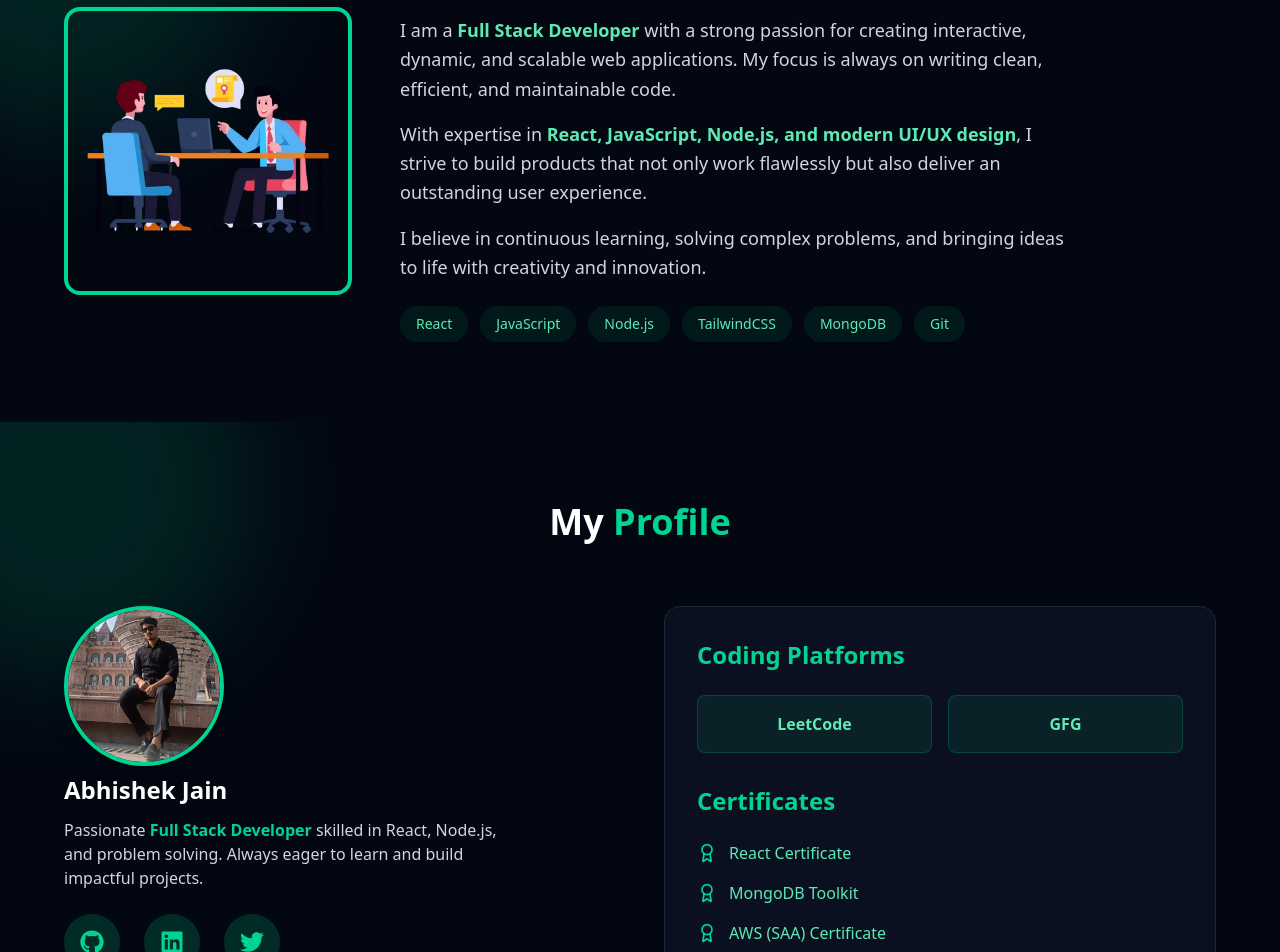
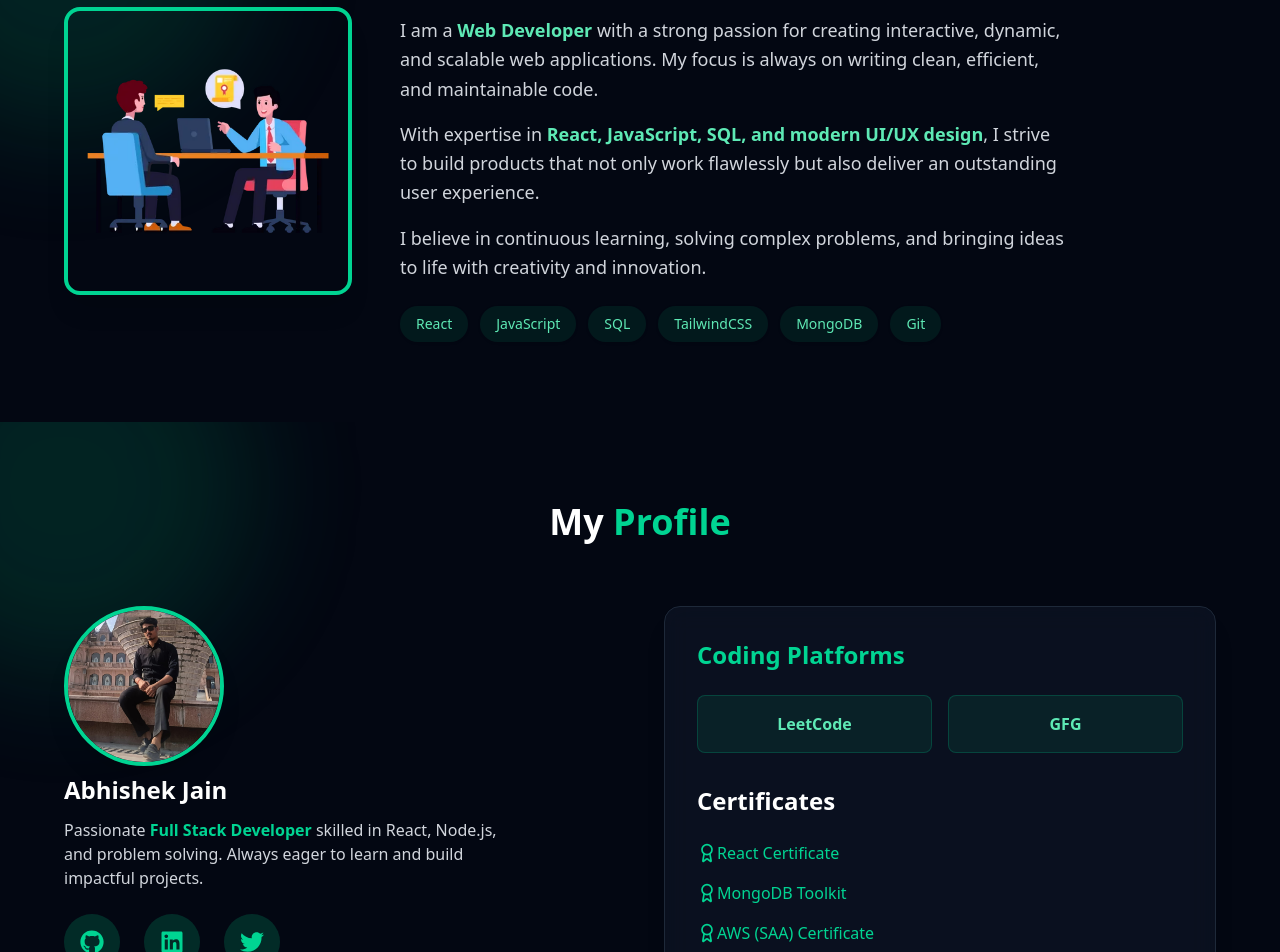
Before and after one commit to mrjaini/MY-PORTFOLIO, a React (Vite) app: page / in a window 1280 px wide. Shown: the part 920-1872 px from the top of the page. Built offline with nearby package versions, Linux system fonts and the light colour scheme.

Commit message:
Certificate add

```diff
--- a/src/components/About.jsx
+++ b/src/components/About.jsx
@@ -42,13 +42,13 @@ export default function About() {
             About <span className="text-emerald-400">Me</span>
           </h2>
           <p className="text-lg text-gray-300 leading-relaxed max-w-2xl">
-            I am a <span className="font-semibold text-emerald-300">Full Stack Developer </span>
+            I am a <span className="font-semibold text-emerald-300">Web Developer </span>
             with a strong passion for creating interactive, dynamic, and scalable web applications.
             My focus is always on writing clean, efficient, and maintainable code.
           </p>
 
           <p className="mt-4 text-lg text-gray-300 leading-relaxed max-w-2xl">
-            With expertise in <span className="font-semibold text-emerald-300">React, JavaScript, Node.js, and modern UI/UX design</span>,
+            With expertise in <span className="font-semibold text-emerald-300">React, JavaScript, SQL, and modern UI/UX design</span>,
             I strive to build products that not only work flawlessly but also deliver an outstanding user experience.
           </p>
 
@@ -58,7 +58,7 @@ export default function About() {
 
           {/* Skills Badges */}
           <div className="mt-6 flex flex-wrap gap-3 justify-center md:justify-start">
-            {["React", "JavaScript", "Node.js", "TailwindCSS", "MongoDB", "Git"].map((skill) => (
+            {["React", "JavaScript", "SQL", "TailwindCSS", "MongoDB", "Git"].map((skill) => (
               <span
                 key={skill}
                 className="px-4 py-2 bg-emerald-500/10 text-emerald-300 rounded-full text-sm font-medium shadow-sm hover:bg-emerald-500/20 transition"
--- a/src/components/Profile.jsx
+++ b/src/components/Profile.jsx
@@ -107,7 +107,7 @@ export default function Profile() {
           </div>
 
           {/* Certificates */}
-          <h3 className="text-2xl font-semibold mb-6 text-emerald-400">
+          <h3 className="text-2xl font-semibold mb-6 text-white">
             Certificates
           </h3>
           <ul className="space-y-4">
@@ -115,14 +115,17 @@ export default function Profile() {
               { name: "React Certificate", link: "https://media.geeksforgeeks.org/courses/certificates/57c9abc84dfff508a1f8e11b721a3cf8.pdf" },
               { name: "MongoDB Toolkit", link: "https://certificatemongodb.tiiny.site/" },
               { name: "AWS (SAA) Certificate", link: "https://media.geeksforgeeks.org/courses/certificates/ada666d53ed4a2cdabd48f4cf95a7347.pdf" },
+              { name: "SQL ADVANCED", link: "https://www.hackerrank.com/certificates/iframe/ec5480b83126" },
+              { name: "Python Certificate", link: "https://media.geeksforgeeks.org/courses/certificates/de4fec4e5d9715bca354df5f943252c6.pdf" },
+
             ].map((cert, i) => (
-              <li key={i} className="flex items-center gap-3">
+              <li key={i} className="flex items-center" >
                 <Award className="w-5 h-5 text-emerald-400" />
                 <a
                   href={cert.link}
                   target="_blank"
                   rel="noopener noreferrer"
-                  className="text-emerald-300 hover:underline"
+                  className="items-center text-emerald-400 hover:font-bold"
                 >
                   {cert.name}
                 </a>
```
